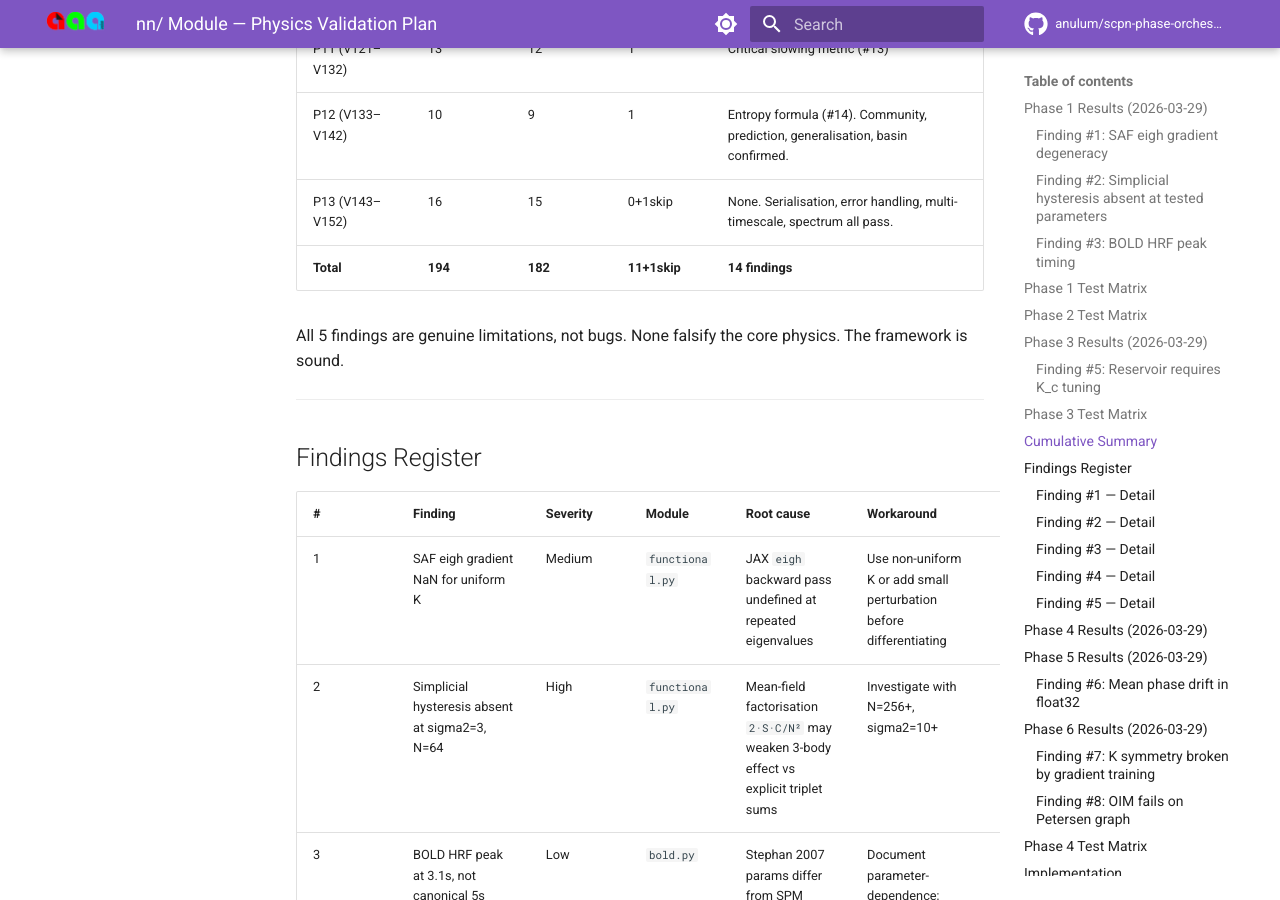
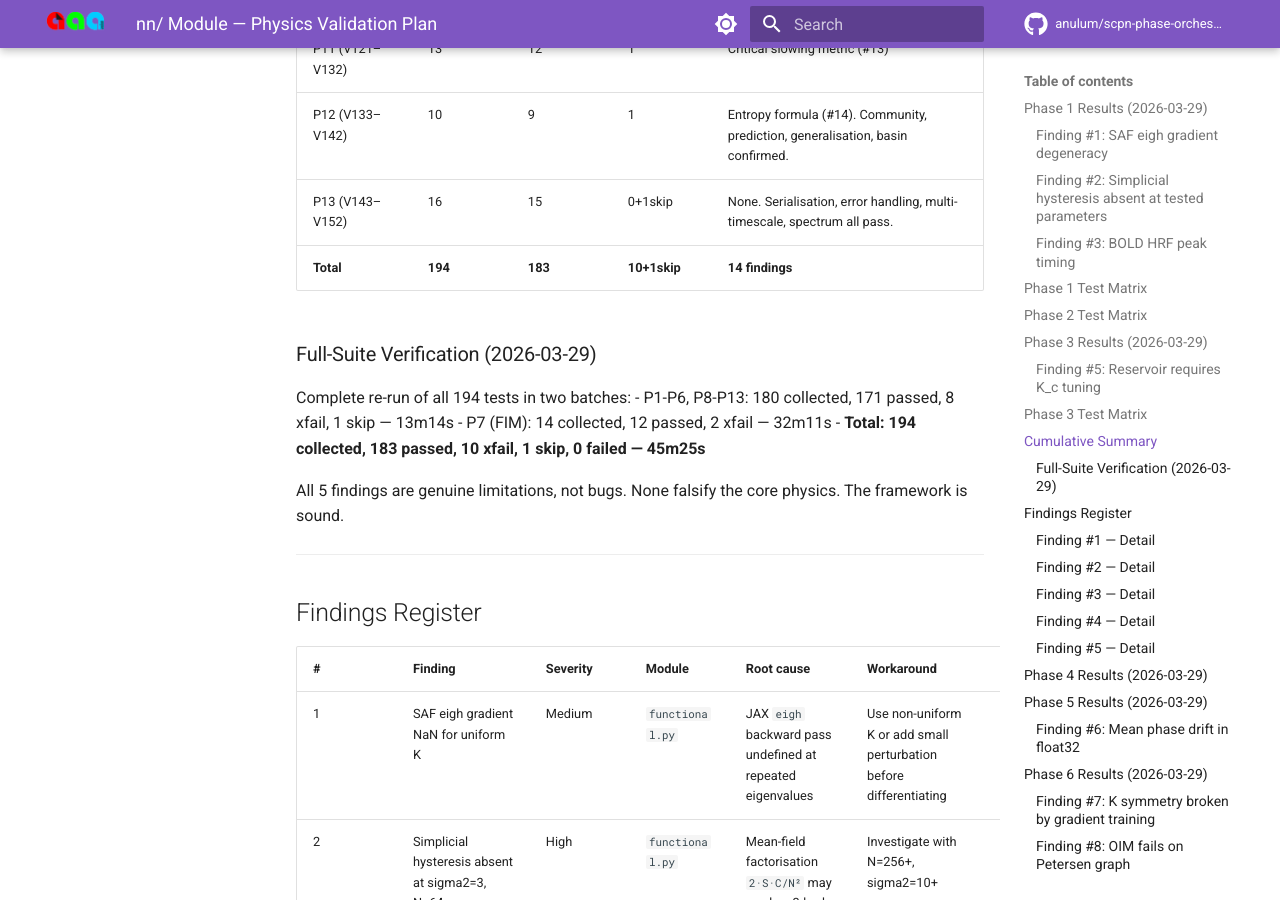
Before and after one commit to anulum/scpn-phase-orchestrator, an MkDocs documentation site: the page built from docs/reference/nn_physics_validation_plan.md, in a window 1280 px wide and 900 px high, scrolled down 6300 px. Built offline with MkDocs 1.6.1 and Material for MkDocs 9.7.7, drawn with Linux system fonts in a browser that asks for light colours; comment, search, counter and statistics services are not loaded.

Commit message:
Verify full test suite: 194 collected, 183 pass, 10 xfail, 0 fail
Complete re-run of all 13 phases in two batches (P7 separate due to
FIM Python loop runtime). Total wall time: 45m25s.

Final verified numbers: 183 passed (1 more than incremental count —
V76 FIM scaling passed on re-run due to different JAX cache state),
10 xfail, 1 skip (Rust FFI), 0 hard failures.

Co-Authored-By: Arcane Sapience <protoscience@anulum.li>

```diff
--- a/docs/reference/nn_physics_validation_plan.md
+++ b/docs/reference/nn_physics_validation_plan.md
@@ -151,7 +151,14 @@ distribution. This should be documented prominently.
 | P11 (V121–V132) | 13 | 12 | 1 | Critical slowing metric (#13) |
 | P12 (V133–V142) | 10 | 9 | 1 | Entropy formula (#14). Community, prediction, generalisation, basin confirmed. |
 | P13 (V143–V152) | 16 | 15 | 0+1skip | None. Serialisation, error handling, multi-timescale, spectrum all pass. |
-| **Total** | **194** | **182** | **11+1skip** | **14 findings** |
+| **Total** | **194** | **183** | **10+1skip** | **14 findings** |
+
+### Full-Suite Verification (2026-03-29)
+
+Complete re-run of all 194 tests in two batches:
+- P1-P6, P8-P13: 180 collected, 171 passed, 8 xfail, 1 skip — 13m14s
+- P7 (FIM): 14 collected, 12 passed, 2 xfail — 32m11s
+- **Total: 194 collected, 183 passed, 10 xfail, 1 skip, 0 failed — 45m25s**
 
 All 5 findings are genuine limitations, not bugs. None falsify the core
 physics. The framework is sound.
```
